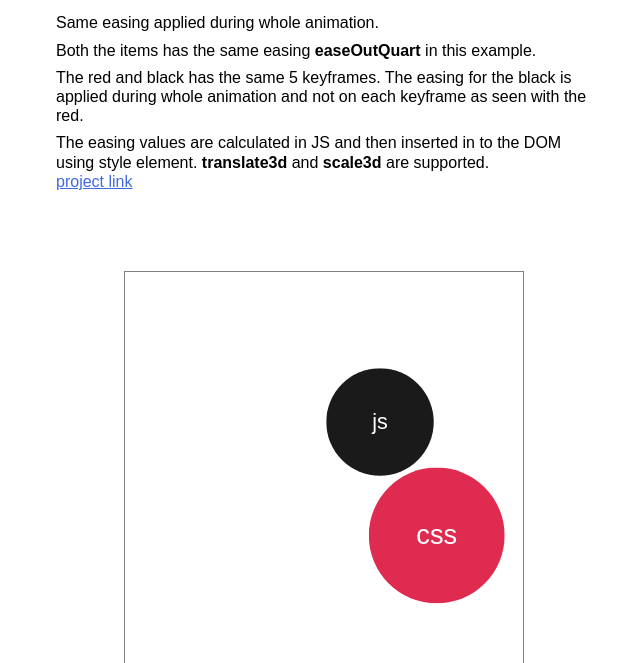
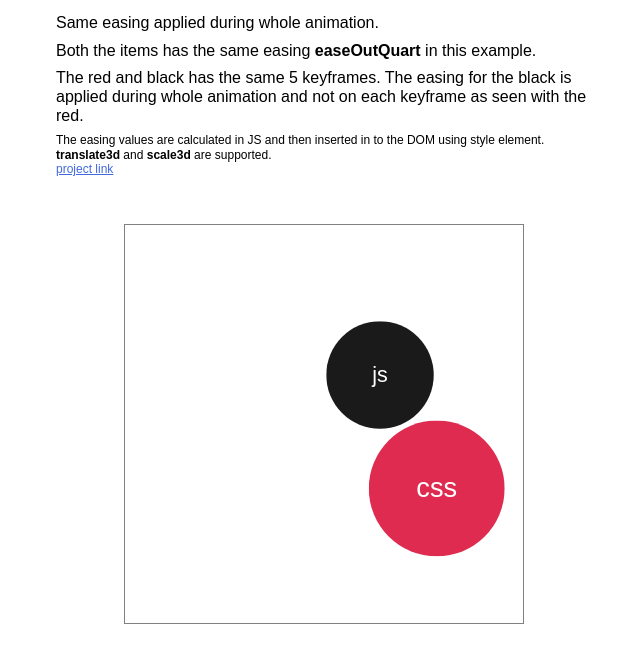
Before and after one commit to kunukn/Computed-KeyFrames, a website built with webpack: page src/index.html in a window 1280 px wide. Shown: the part 73-736 px from the top of the page, without its empty margins (316-956 px from the left). Built offline with nearby package versions, Linux system fonts and the light colour scheme.

Commit message:
upd description and style

```diff
--- a/src/index.html
+++ b/src/index.html
@@ -20,7 +20,7 @@
       The red and black has the same 5 keyframes. The easing for the black is applied during whole animation and not on each keyframe
       as seen with the red.
     </p>
-    <p>
+    <p class="small">
       The easing values are calculated in JS and then inserted in to the DOM using style element.
       <b>translate3d</b> and <b>scale3d</b> are supported.
       <br>
--- a/src/index.scss
+++ b/src/index.scss
@@ -3,6 +3,10 @@ $size: 10vmin;
 
 * {
     box-sizing: border-box;
+}
+
+html{
+    font-size: 16px;
 }
 
 body {
@@ -29,6 +33,10 @@ a{
     color: royalblue;
 }
 
+p.small{
+    font-size: (3/4)*1rem;
+}
+
 .info {
     max-width: 600px;
     margin: 1rem auto;
@@ -44,6 +52,7 @@ a{
     display: flex;
     justify-content: center;
     align-items: center;
+    margin-bottom: $size;
 }
 
 .app {
```
